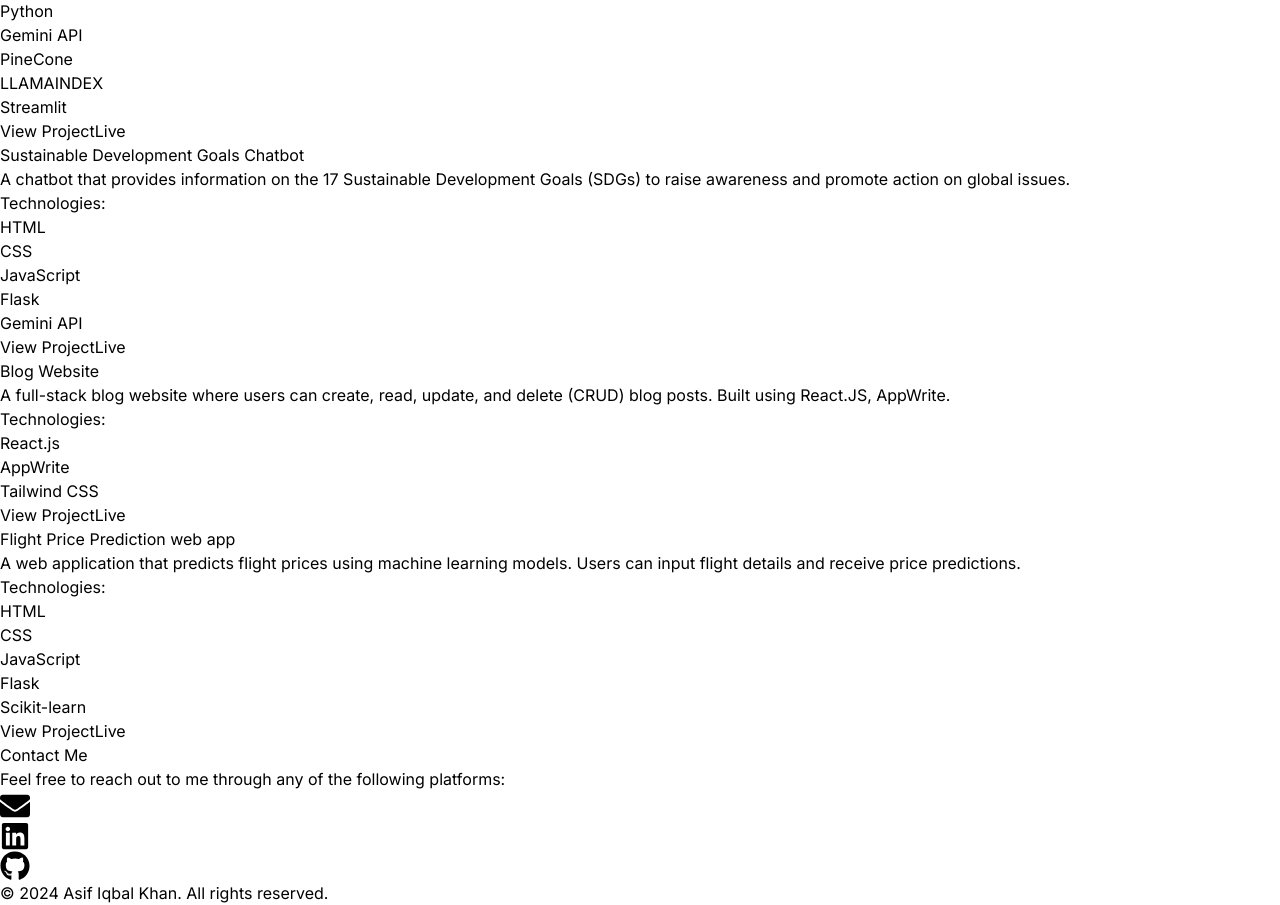
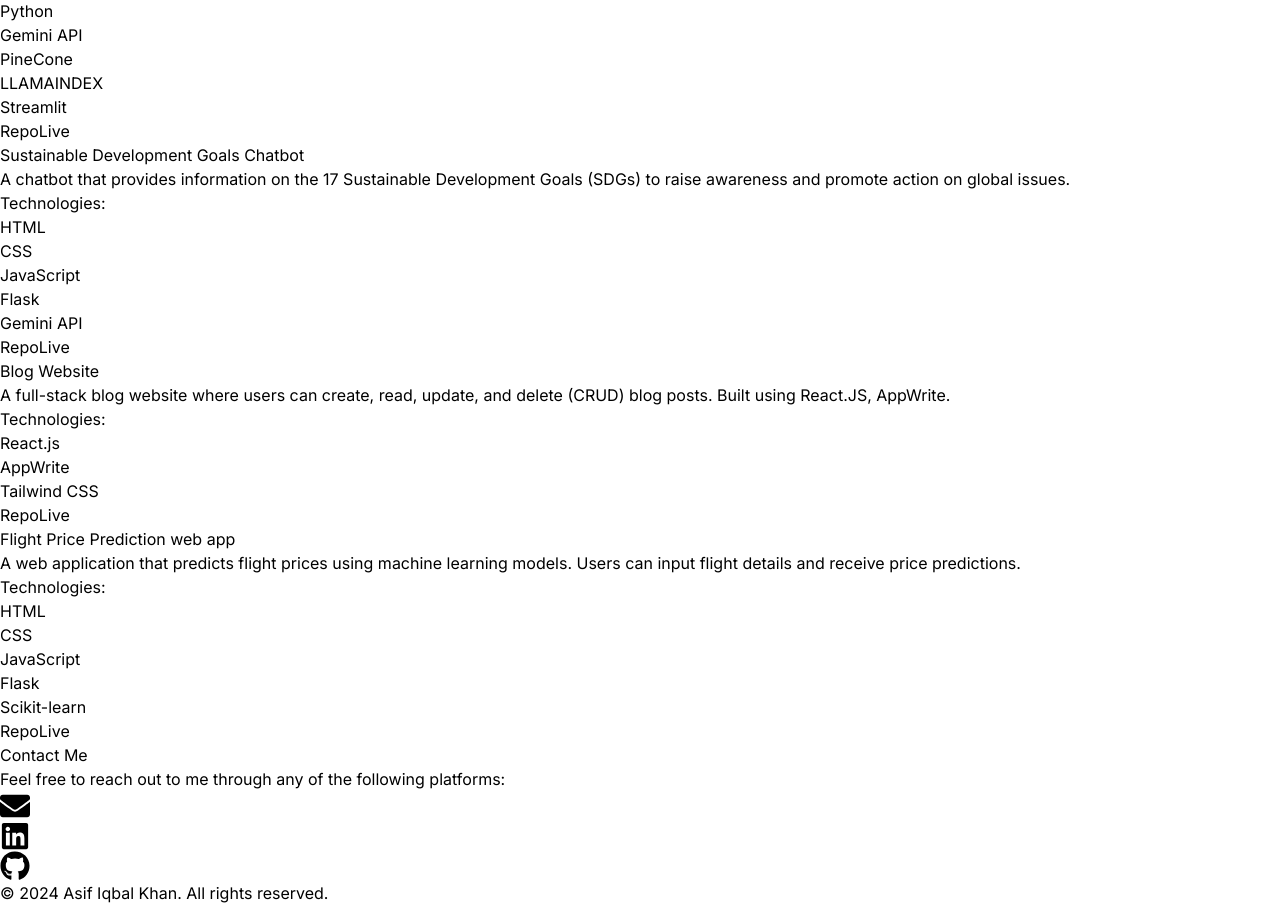
Before and after one commit to ASIF-Kh/myPortfolio, a React (Vite) app: page / in a window 1280 px wide. Shown: the part 2600-3505 px from the top of the page. Built offline with nearby package versions, Linux system fonts and the light colour scheme.

Commit message:
add Spacing in Live and repo

```diff
--- a/src/components/Project.jsx
+++ b/src/components/Project.jsx
@@ -45,11 +45,11 @@
               </div>
               <a
                 href={project.link}
-                className="inline-block text-blue-500 hover:underline mt-2"
+                className="inline-block text-blue-500 hover:underline mt-2 mr-4" // Add margin-right to create space
                 target="_blank"
                 rel="noopener noreferrer"
               >
-                View Project
+                Repo
               </a>
               <a
                 href={project.live}
```
